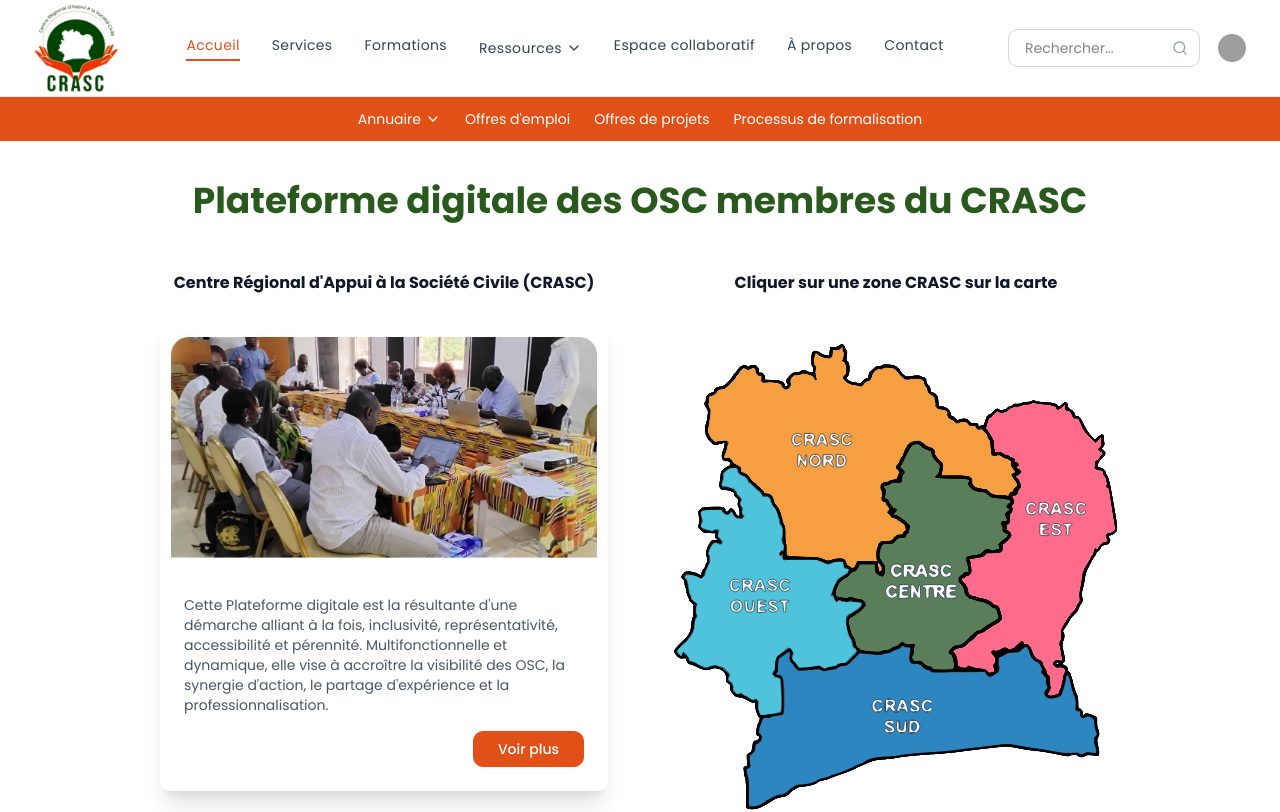
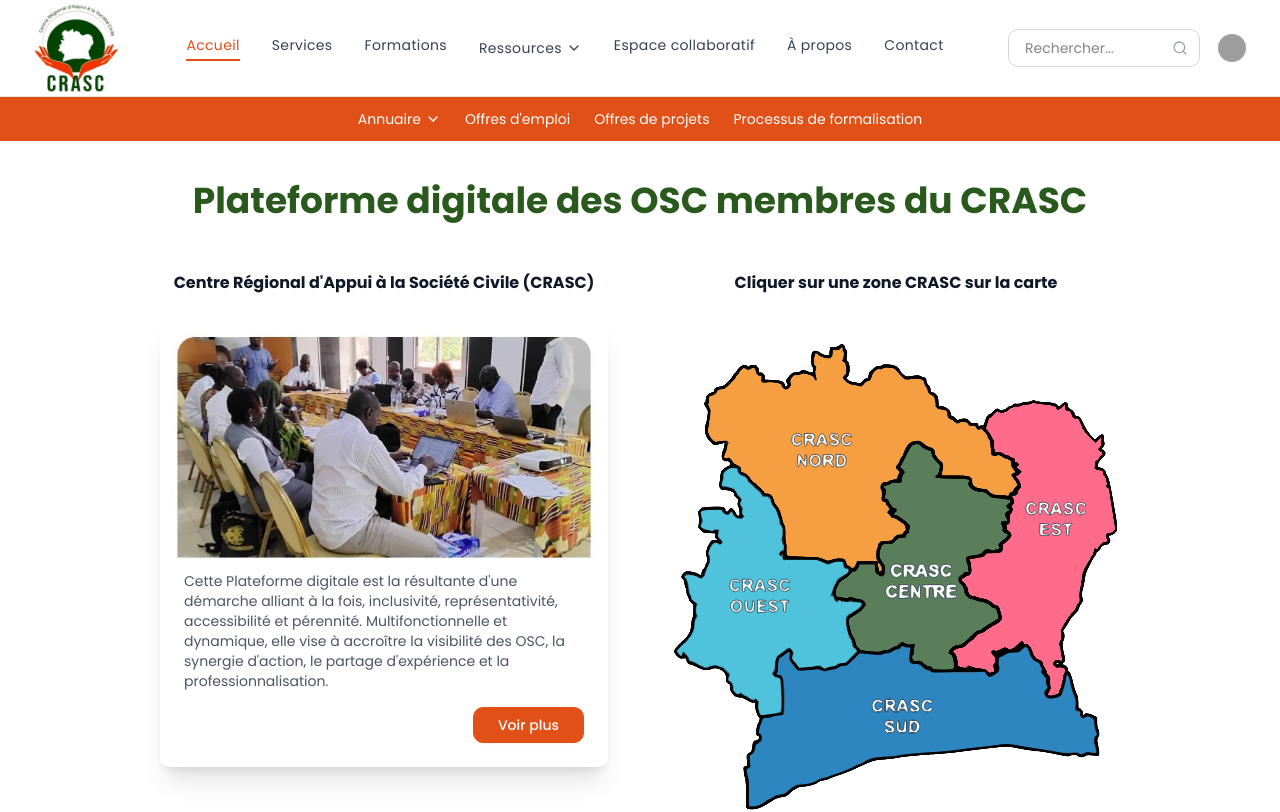
Before and after one commit to ordemdigitale/pasci-web, a Next.js app: page / in a window 1280 px wide. Shown: the top 812 px of the page. Built offline with nearby package versions, Linux system fonts and the light colour scheme; grey boxes are pictures that could not be loaded.

Commit message:
updated sectionhero component

```diff
--- a/components/home/SectionHero.tsx
+++ b/components/home/SectionHero.tsx
@@ -38,12 +38,12 @@ export default function SectionHero() {
                 <ImageWithFallback
                   alt="card-image"
                   src="/images/hero-card-image.jpg"
-                  className="w-full h-full object-cover hover:scale-105 transition-transform duration-300"
+                  className="w-full h-full"
                 />
               </div>
 
               {/* Content */}
-              <div className="p-6 flex flex-col">
+              <div className="px-6 pb-6 flex flex-col">
                 {/* <h3 className="text-gray-900 mb-3">Contexte</h3> */}
                 <p className="text-gray-600 text-sm mb-4">
                   Cette Plateforme digitale est la résultante d&apos;une démarche alliant à la fois, inclusivité, représentativité, accessibilité et pérennité. Multifonctionnelle et dynamique, elle vise à accroître la visibilité des OSC, la synergie d&apos;action, le partage d&apos;expérience et la professionnalisation.
```
